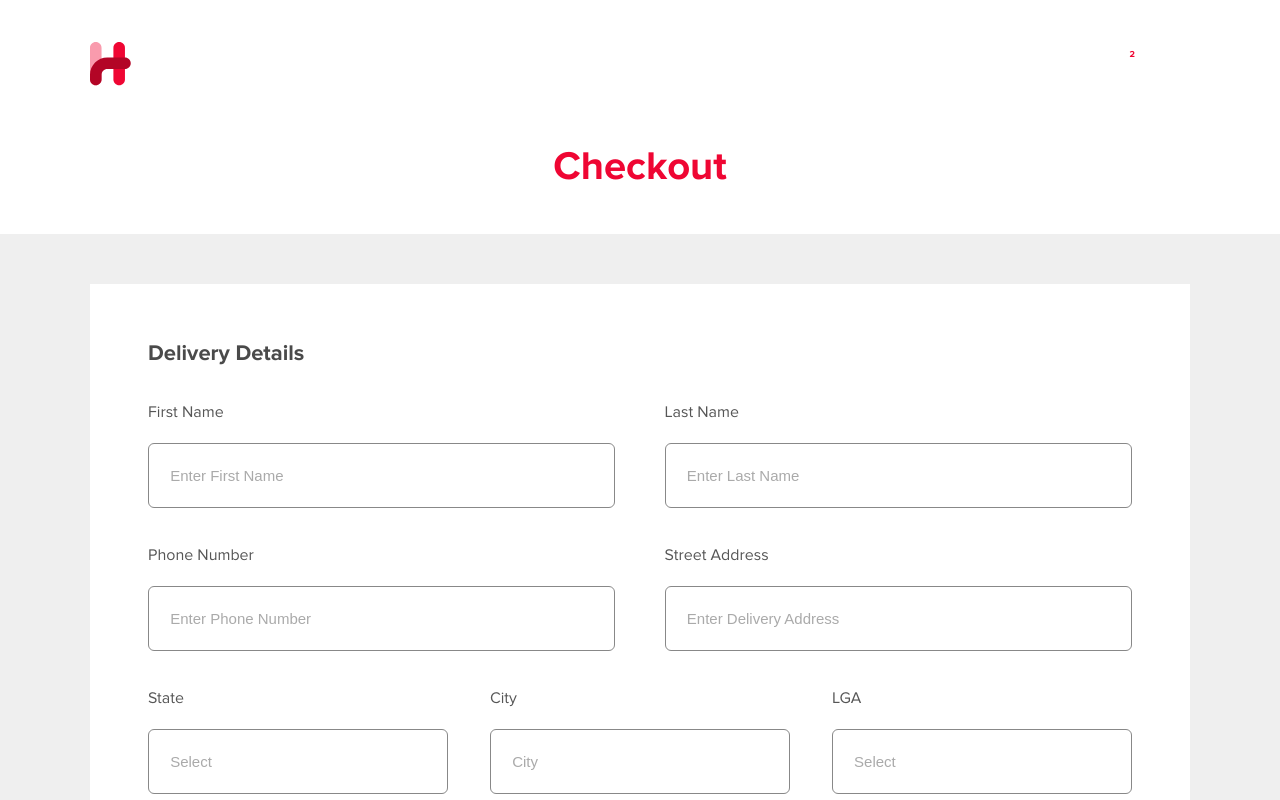
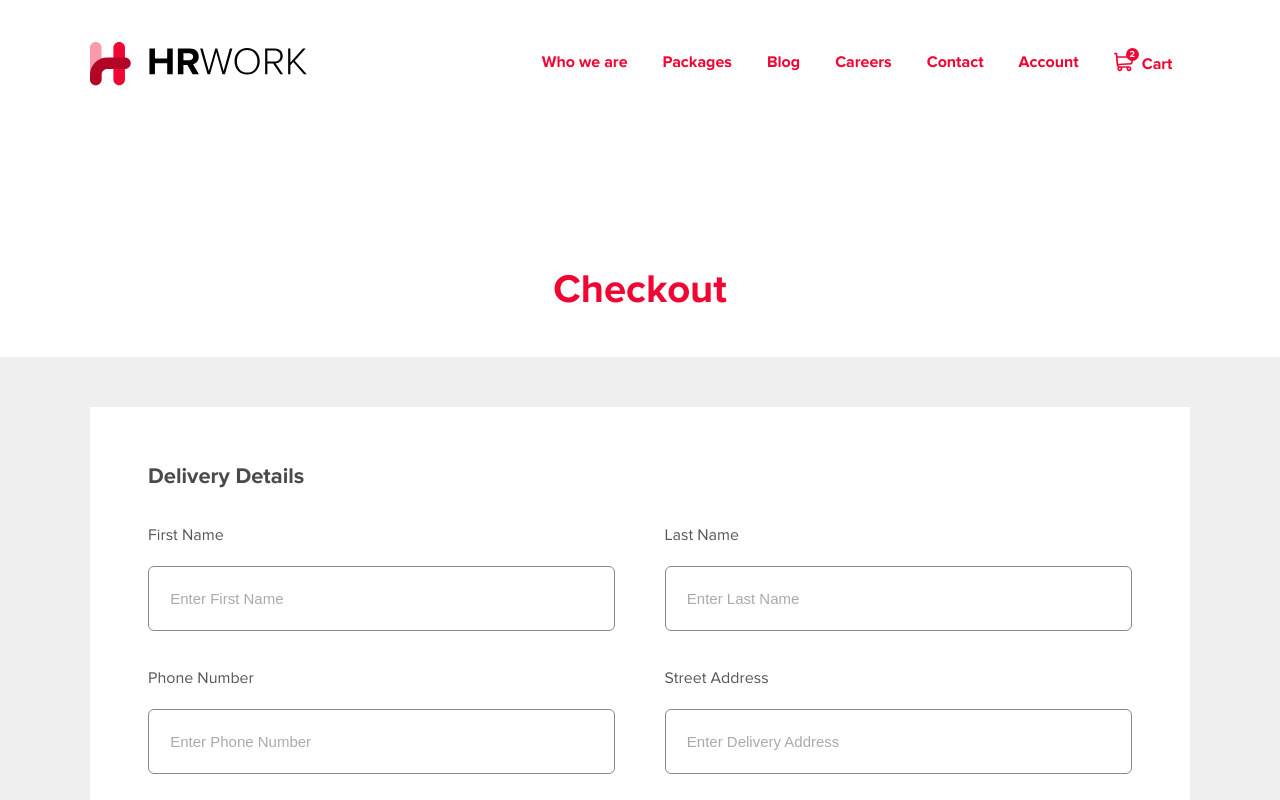
Before and after one commit to TechinnoverHub/hr-work, a React (Create React App) app: page /checkout in a window 1280 px wide. Shown: the top 800 px of the page. Built offline with nearby package versions, Linux system fonts and the light colour scheme; what google-maps-react would draw is missing.

Commit message:
changed header

```diff
--- a/src/Pages/Checkout/index.jsx
+++ b/src/Pages/Checkout/index.jsx
@@ -1,6 +1,6 @@
 import React from 'react';
 import './index.scss';
-import Header from 'Components/Header';
+import AltHeader from 'Components/AltHeader';
 import Footer from 'Components/Footer';
 import { Link } from 'react-router-dom';
 import arrowUpIcon from 'Assets/svg/arrowup.svg';
@@ -13,7 +13,7 @@ import deliveryImage from 'Assets/images/delivery-option-image.png';
 function Checkout() {
   return (
     <div>
-      <Header />
+      <AltHeader />
       <div className="checkout-text">
         <h3>Checkout</h3>
       </div>
```
